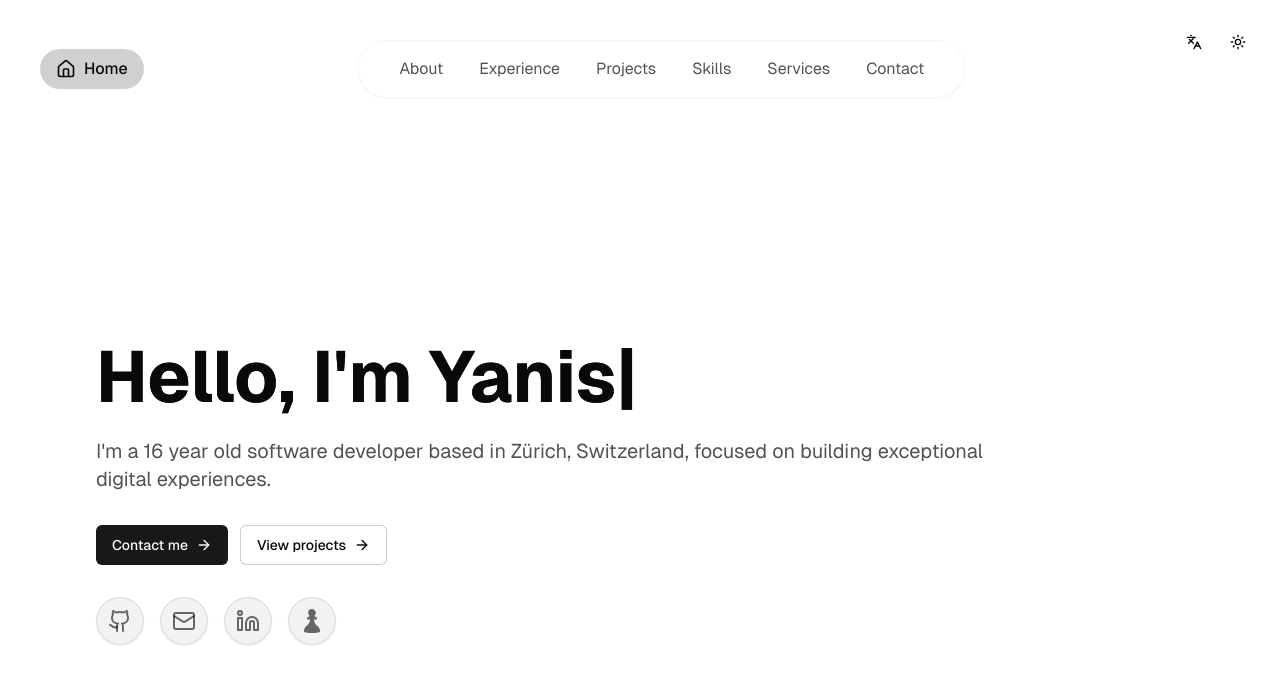
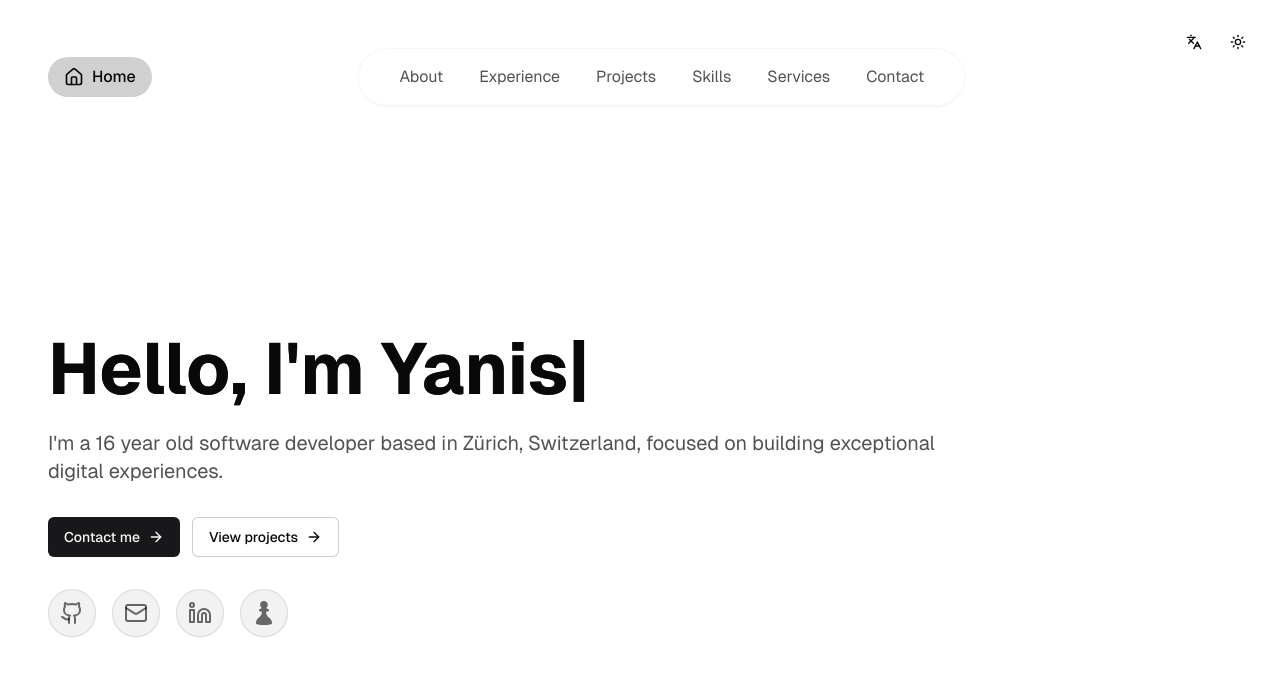
Before and after one commit to lyfe691/sola, a React (Vite) app: page / in a window 1280 px wide. Shown: the top 684 px of the page. Built offline with nearby package versions, Linux system fonts and the light colour scheme.

Commit message:
made sure the index nav aligns with the route pages

```diff
--- a/src/pages/Index.tsx
+++ b/src/pages/Index.tsx
@@ -55,17 +55,14 @@ const Index = () => {
           animate={{ opacity: 1 }}
           transition={{ duration: 0.4 }}
         >
-
-          <div className="p-4 sm:p-5 md:p-8 lg:p-10">
-            <div className="max-w-7xl mx-auto w-full">
-              {/* Navigation */}
+          <div className="flex-1 p-5 sm:p-6 md:p-8 lg:p-12 pt-16 sm:pt-18 md:pt-20 flex flex-col">
+            <div className="max-w-7xl mx-auto w-full flex flex-col h-full">
+              <div className="mb-8 sm:mb-10 md:mb-14 lg:mb-16">
                 <Navigation />
               </div>
-          </div>
 
-          {/* hero section | head */}
-          <div className="flex-1 flex flex-col justify-center items-start px-4 sm:px-6 md:px-8 lg:px-16 xl:px-24">
-            <div className="max-w-7xl mx-auto w-full">
+              {/* Hero section | head */}
+              <div className="flex-1 flex flex-col justify-center items-start">
                 <div className="flex flex-col">
                   <div className="max-w-3xl md:max-w-4xl lg:max-w-5xl ml-0">
                     <motion.h1
@@ -179,6 +176,7 @@ const Index = () => {
                 </div>
               </div>
             </div>
+          </div>
         </motion.div>
       )}
     </AnimatePresence>
```
Lines whose indentation alone changed are shown as unchanged.
